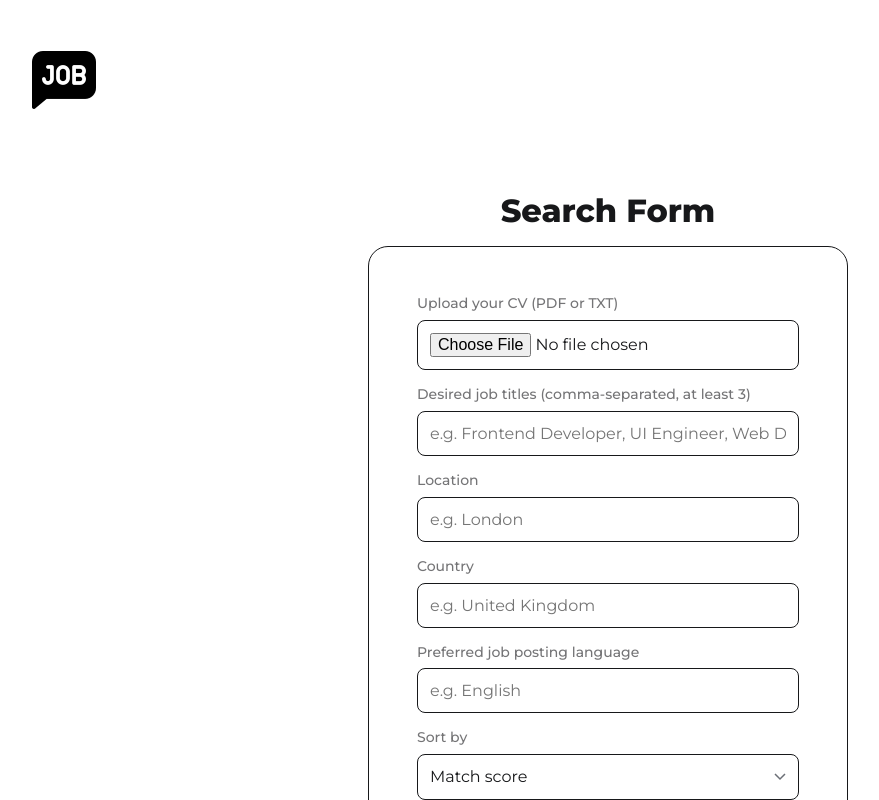
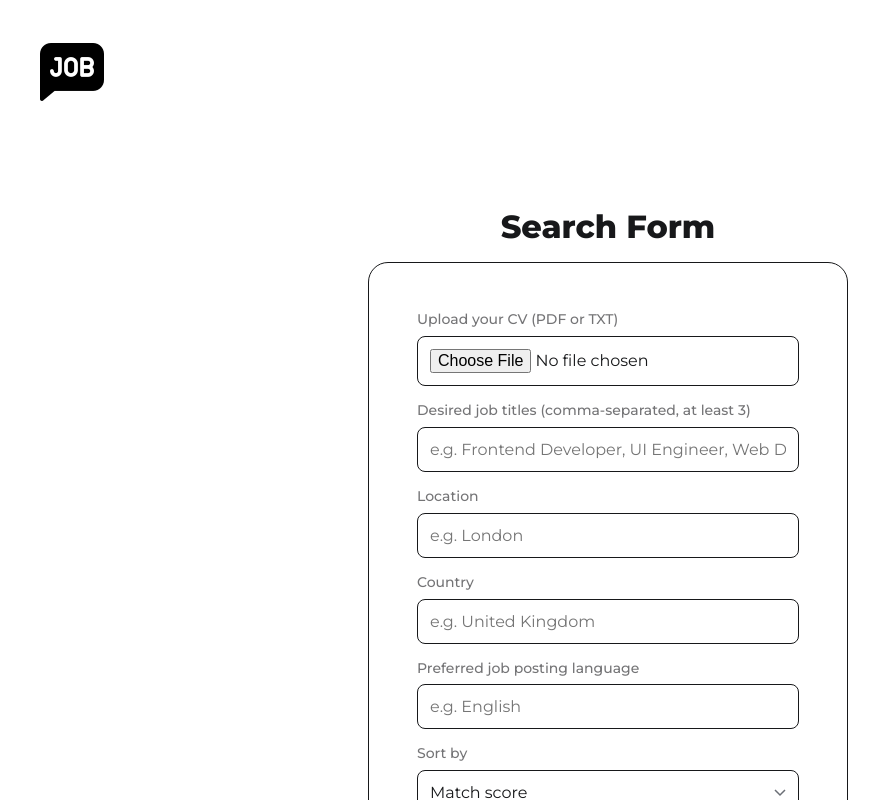
Before and after one commit to yixuanwu4/job-agent, a Vue app in the folder frontend/: page /tool in a window 1280 px wide. Shown: the top 800 px of the page, without its empty margins (32-911 px from the left). Built offline with nearby package versions, Linux system fonts and the light colour scheme.

Commit message:
style: adjust logo position

```diff
--- a/frontend/src/App.vue
+++ b/frontend/src/App.vue
@@ -16,22 +16,24 @@ import { RouterLink, RouterView } from 'vue-router'
 
 <style scoped>
 header {
+  position: sticky;
   padding-inline: 2rem;
   display: flex;
   align-items: center;
 }
 
 .logo-link {
+  position: relative;
   height: 4rem;
   width: 4rem;
-  margin: 2rem;
+  margin: 2.5rem;
 }
 
-@media (min-width: 1024px) {
-  header {
-    display: flex;
-    place-items: center;
-    padding-right: calc(var(--section-gap) / 2);
-  }
+.logo {
+  display: block;
+  width: 100%;
+  height: 100%;
+  object-fit: cover;
+  position: absolute;
 }
 </style>
--- a/frontend/src/components/ReportResults.vue
+++ b/frontend/src/components/ReportResults.vue
@@ -26,7 +26,7 @@ defineProps<{
   </div>
 </template>
 
-<style>
+<style scoped>
 .report-results {
   max-width: 720px;
   margin: 0 auto;
```
